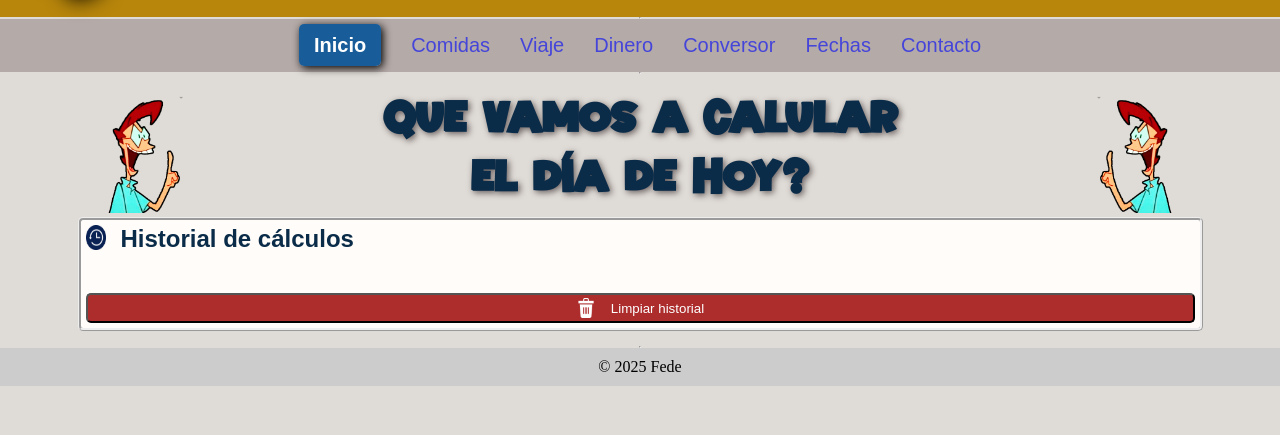
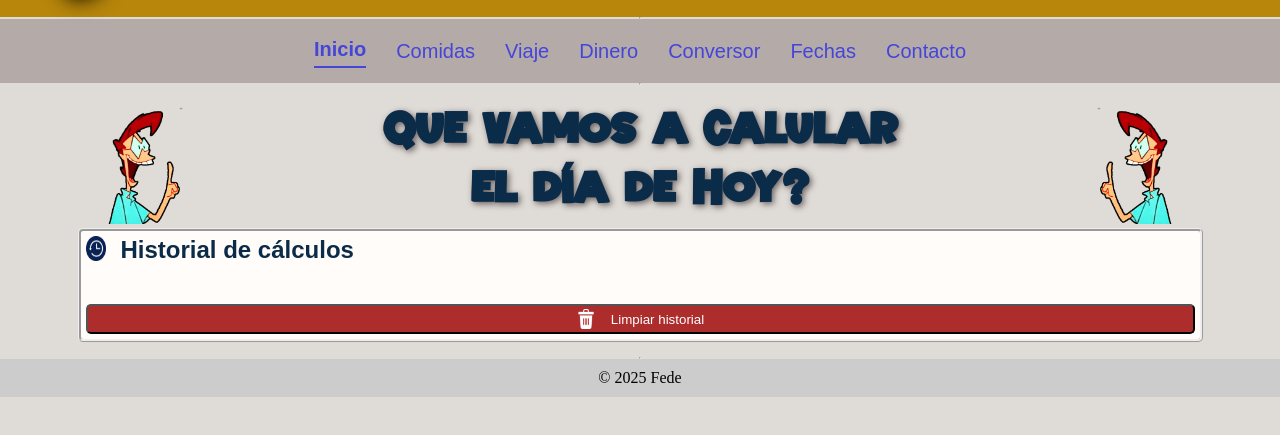
Before and after one commit to FedericoESantos/calculandoLaVida, a plain HTML site: page static/index.html in a window 1280 px wide. In both pictures the pointer is over the link "Inicio". Shown: the part 203-638 px from the top of the page. Drawn offline with Linux system fonts and the light colour scheme; no server answers; files whose address does not match are found by name.

```diff
--- a/static/style.css
+++ b/static/style.css
@@ -100,19 +100,18 @@
     list-style: none;
 }
 nav ul li a {
+    display: inline-block;
+    line-height: 1.5;
     text-decoration: none;
     font-size: 20px;
     font-family: Arial, Helvetica, sans-serif;
     color: rgb(69, 69, 218);
 }
 nav ul li a:hover {
-    color: #ffffff;
     font-weight: bolder;
-    background-color: rgb(24, 93, 153);
-    box-shadow: 2px 2px 8px black;
-    padding: 10px 15px;
-    border-radius: 5px;
-    transition: all 0.3s ease;
+
+    border-bottom: 2px solid rgb(69, 69, 218);
+    padding-bottom: 2px;
 }
 /*--------------------- INDEX --------------------------*/
 .container-calculos .main {
```
Also changed, not shown: ips.txt (added), visitas.txt, 1 other file.
